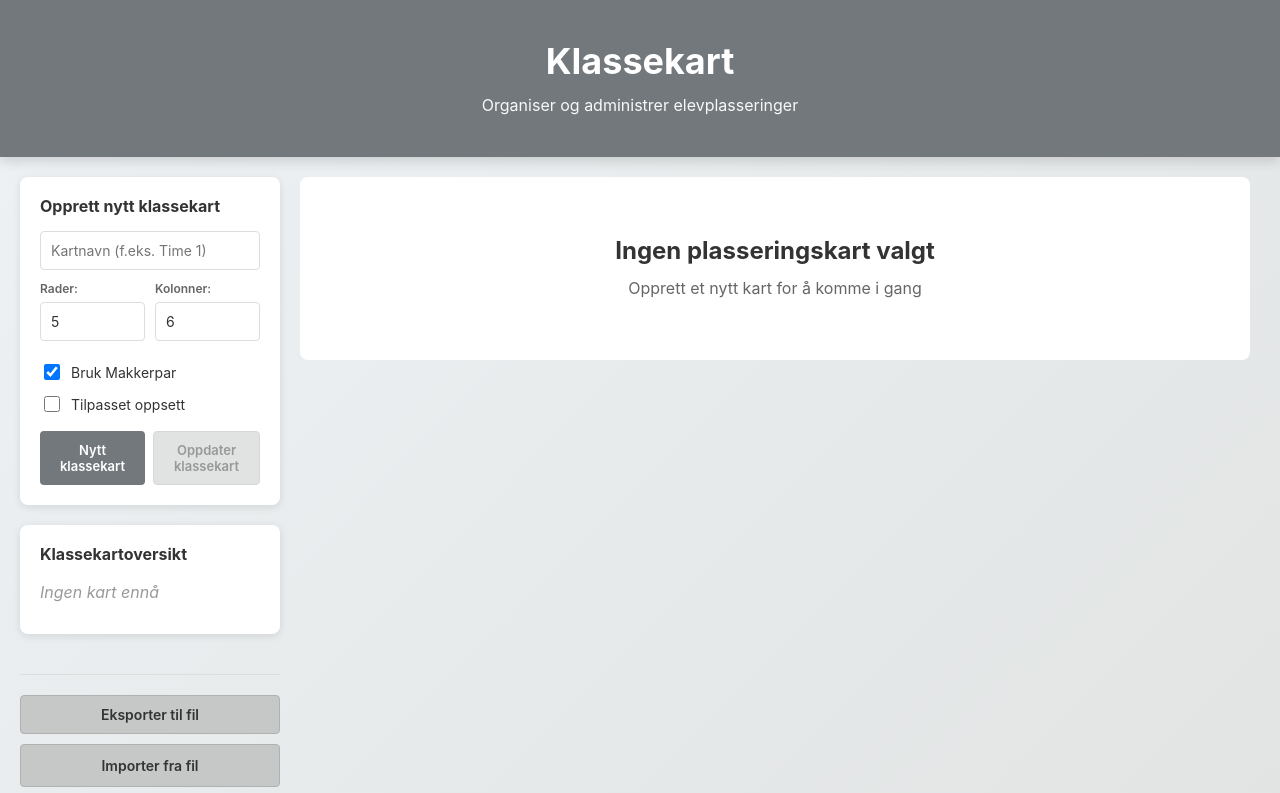
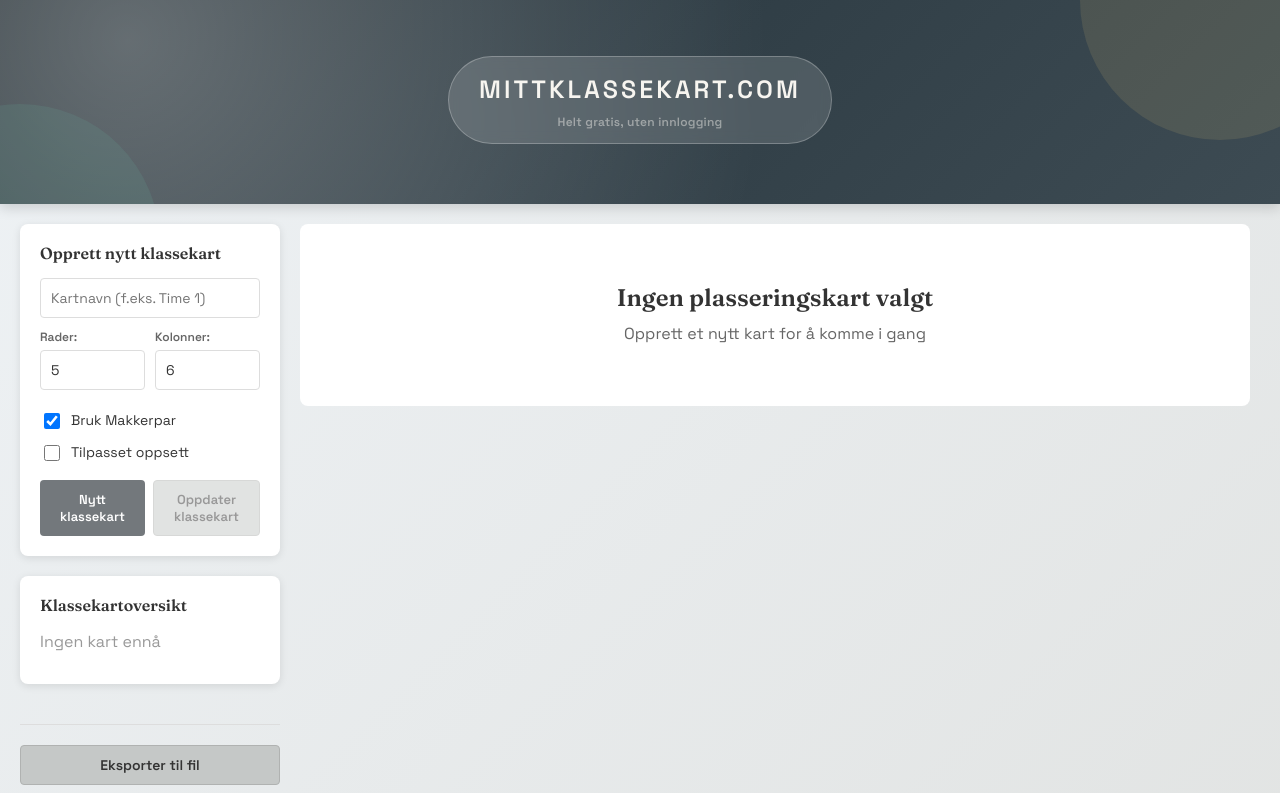
Before and after one commit to saschanjaa00-glitch/klassekartgenerator, a React (Vite) app: page / in a window 1280 px wide. Shown: the top 793 px of the page. Built offline with nearby package versions, Linux system fonts and the light colour scheme.

Commit message:
Update header banner and subtitle styling

```diff
--- a/src/App.css
+++ b/src/App.css
@@ -6,23 +6,99 @@
 }
 
 .app-header {
-  background-color: #73787c;
-  color: white;
-  padding: 40px 20px;
+  position: relative;
+  background: radial-gradient(circle at 10% 20%, rgba(255, 255, 255, 0.3), transparent 55%),
+    linear-gradient(135deg, #1f2a30 0%, #2f3d45 45%, #3d4b53 100%);
+  color: #f7f5f0;
+  padding: 56px 20px 48px;
   text-align: center;
   box-shadow: 0 4px 12px rgba(0, 0, 0, 0.15);
+  overflow: hidden;
+}
+
+.app-header::before,
+.app-header::after {
+  content: '';
+  position: absolute;
+  width: 280px;
+  height: 280px;
+  border-radius: 50%;
+  background: rgba(239, 203, 121, 0.12);
+  filter: blur(0.5px);
+  pointer-events: none;
+}
+
+.app-header::before {
+  top: -140px;
+  right: -80px;
+}
+
+.app-header::after {
+  bottom: -180px;
+  left: -120px;
+  background: rgba(107, 180, 162, 0.14);
+}
+
+.brand-kicker {
+  display: inline-flex;
+  flex-direction: column;
+  align-items: center;
+  justify-content: center;
+  gap: 4px;
+  padding: 14px 30px 12px;
+  border-radius: 999px;
+  background: rgba(255, 255, 255, 0.14);
+  border: 1px solid rgba(255, 255, 255, 0.25);
+  font-size: 25px;
+  letter-spacing: 0.12em;
+  text-transform: uppercase;
+  font-weight: 600;
+  margin: 0 auto 12px;
+  width: fit-content;
+  backdrop-filter: blur(6px);
+}
+
+.brand-title {
+  font-size: 1em;
+  letter-spacing: inherit;
 }
 
 .app-header h1 {
   margin: 0;
-  font-size: 36px;
+  font-size: 42px;
   font-weight: 700;
+  letter-spacing: 0.02em;
 }
 
 .app-header p {
   margin: 10px 0 0 0;
   font-size: 16px;
   opacity: 0.95;
+  color: rgba(247, 245, 240, 0.85);
+}
+
+.brand-subtitle {
+  margin-top: 0;
+  font-size: 12px;
+  letter-spacing: 0.02em;
+  opacity: 0.45;
+  text-transform: none;
+}
+
+@media (max-width: 720px) {
+  .app-header {
+    padding: 44px 16px 36px;
+  }
+
+  .brand-kicker {
+    font-size: 21px;
+    padding: 12px 24px 10px;
+  }
+
+  .brand-subtitle {
+    font-size: 11px;
+    letter-spacing: 0.015em;
+  }
 }
 
 .app-container {
--- a/src/App.tsx
+++ b/src/App.tsx
@@ -799,8 +799,10 @@ function App() {
   return (
     <div className="app">
       <header className="app-header">
-        <h1>Klassekart</h1>
-        <p>Organiser og administrer elevplasseringer</p>
+        <div className="brand-kicker">
+          <span className="brand-title">mittKlassekart.com</span>
+          <span className="brand-subtitle">Helt gratis, uten innlogging</span>
+        </div>
       </header>
 
       <div className="app-container">
@@ -973,6 +975,7 @@ function App() {
                 <ul>
                   <li><strong>Opprett klassekart:</strong> Skriv inn navn og velg antall rader og kolonner, trykk "Nytt klassekart".</li>
                   <li><strong>Bruk makkerpar:</strong> Aktiver for å sette pulter i par.</li>
+                  <li><strong>Tilpasset oppsett:</strong> Skriv en linje per rad. Tallene angir antall plasser per gruppe i rekkefolge fra venstre til høyre (f.eks. "2 3 3 2" gir fire grupper med totalt 10 seter). Bruk mellomrom eller bindestrek mellom grupper. Like store grupper kan byttes ved a dra i håndtaket over gruppen.</li>
                   <li><strong>Oppdater klassekart:</strong> Oppdater antall rader osv. uten å fjerne alle navn fra listen.</li>
                   <li><strong>Legg til elever:</strong> Skriv inn navn og trykk Enter for å lage ny linje. Skriv inn ett navn per linje. Trykk "Legg til # elever".</li>
                   <li><strong>Velg kjønn:</strong> Trykk på symbol for mann / dame. Kan brukes for å blande kjønn (se "Alternativer").</li>
@@ -982,15 +985,15 @@ function App() {
                   <li><strong>Lås plassering:</strong> Klikk på hengelåsen for å låse en elev på plass.</li>
                   <li><strong>Fjern fra plass:</strong> I klassekartet, trykk på X-knappen for å flytte eleven tilbake til "Uplasserte elever"-listen.</li>
                   <li><strong>Fjern elev:</strong> I "Uplasserte elever"-listen, trykk på X-knappen for å slette eleven.</li>
+                  <li><strong>Kopier til utklippstavle:</strong> Tar et skjermbilde av klassekartet og kopierer det, slik at du kan lime det inn i andre programmer.</li>
+                  <li><strong>Lagre PDF/PNG:</strong> Eksporter klassekartet som PDF eller bilde.</li>
+                  <li><strong>Print klassekart:</strong> Lag en utskrift.</li>
                 </ul>
                 <h4>Alternativer</h4>
                 <ul>
                   <li><strong>Bland kjønn:</strong> Huk av for å blande kjønn i klassekartet.</li>
                   <li><strong>Plasser sammen:</strong> Velg to elever som alltid skal sitte ved siden av hverandre.</li>
                   <li><strong>Hold fra hverandre:</strong> Velg to elever som IKKE skal sitte ved siden av hverandre.</li>
-                  <li><strong>Tilpasset oppsett:</strong> Skriv en linje per rad. Tallene angir antall plasser per gruppe i rekkefolge fra venstre til høyre (f.eks. "2 3 3 2" gir fire grupper med totalt 10 seter). Bruk mellomrom eller bindestrek mellom grupper. Like store grupper kan byttes ved a dra i håndtaket over gruppen.</li>
-                  <li><strong>Lagre PDF/PNG:</strong> Eksporter klassekartet som PDF eller bilde.</li>
-                  <li><strong>Print klassekart:</strong> Lag en utskrift.</li>
                 </ul>
                 <h4>Personvern (GDPR)</h4>
                 <ul>
--- a/src/index.css
+++ b/src/index.css
@@ -1,7 +1,7 @@
+@import url('https://fonts.googleapis.com/css2?family=Fraunces:opsz,wght@9..144,600;700&family=Space+Grotesk:wght@400;500;600;700&display=swap');
+
 :root {
-  font-family: -apple-system, BlinkMacSystemFont, 'Segoe UI', 'Roboto', 'Oxygen',
-    'Ubuntu', 'Cantarell', 'Fira Sans', 'Droid Sans', 'Helvetica Neue',
-    sans-serif;
+  font-family: 'Space Grotesk', system-ui, -apple-system, 'Segoe UI', sans-serif;
   line-height: 1.5;
   font-weight: 400;
   color: #333;
@@ -41,6 +41,7 @@ a:hover {
 }
 
 h1, h2, h3, h4, h5, h6 {
+  font-family: 'Fraunces', 'Space Grotesk', system-ui, sans-serif;
   margin: 0;
   line-height: 1.2;
 }
```
